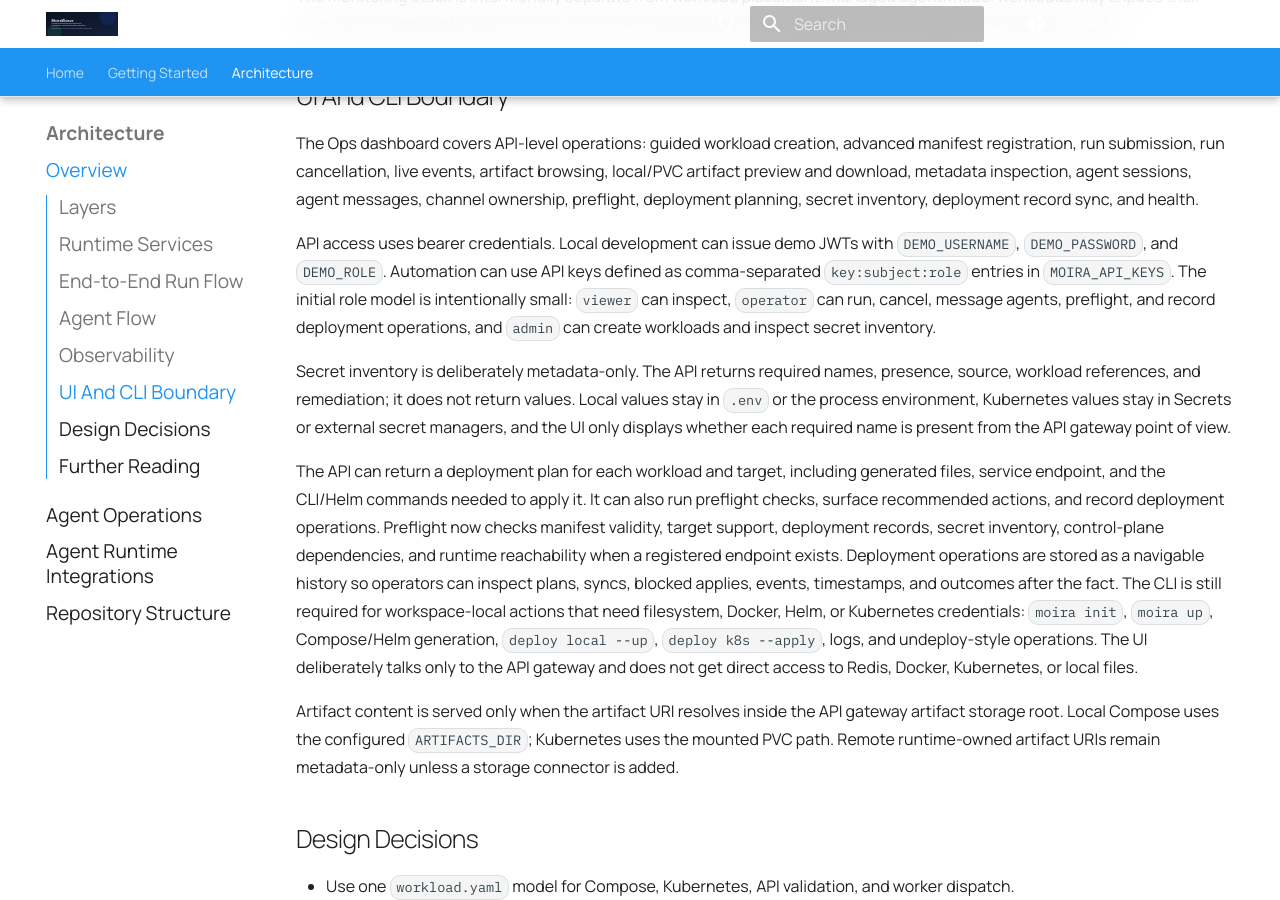
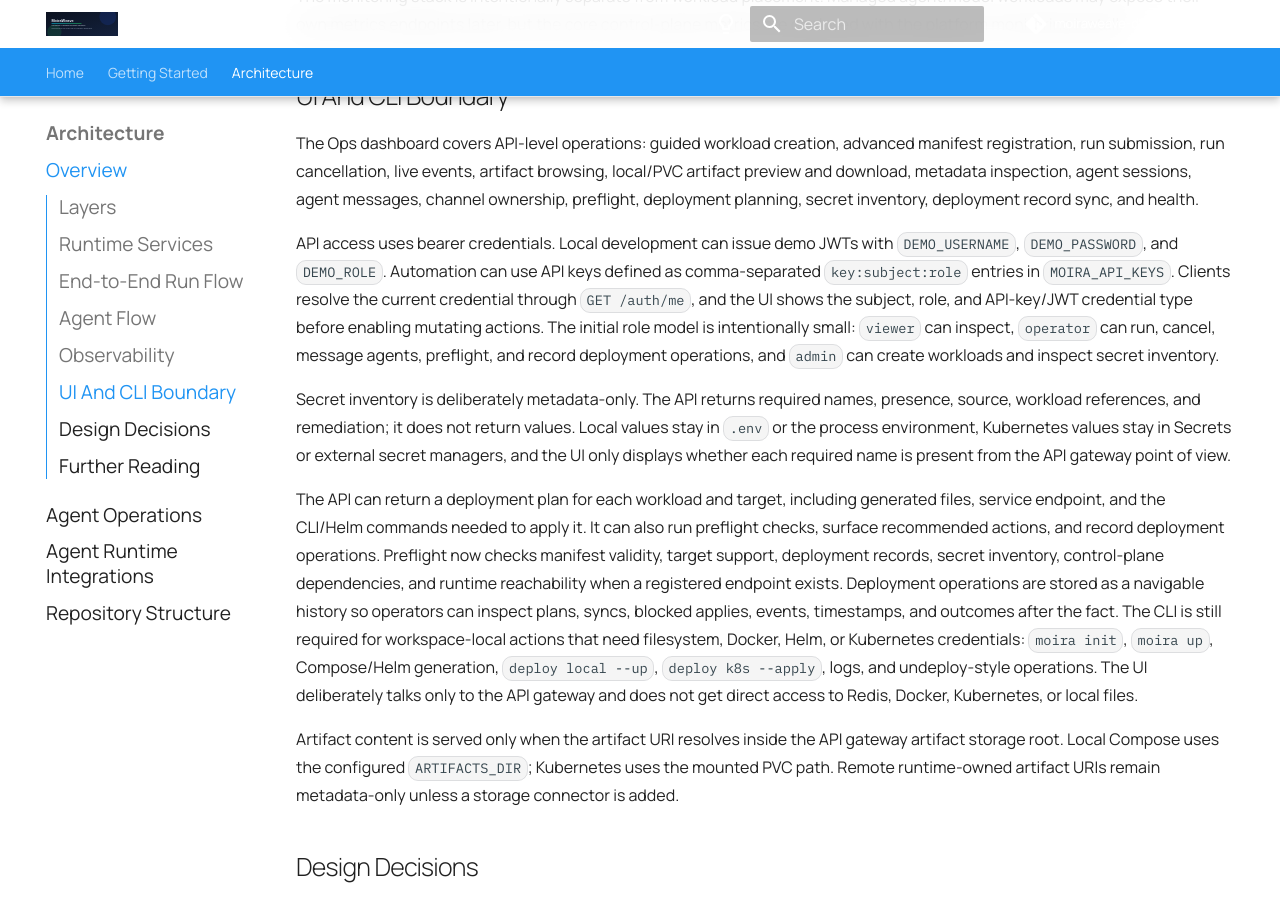
Before and after one commit to moiraweave-labs/moiraweave-docs, an MkDocs documentation site: the page built from docs/architecture.md, in a window 1280 px wide and 900 px high, scrolled down 1923 px. Built offline with MkDocs 1.6.1 and Material for MkDocs 9.7.7, drawn with Linux system fonts in a browser that asks for light colours; comment, search, counter and statistics services are not loaded.

Commit message:
docs: describe auth profile

```diff
--- a/docs/architecture.md
+++ b/docs/architecture.md
@@ -77,10 +77,12 @@ deployment planning, secret inventory, deployment record sync, and health.
 
 API access uses bearer credentials. Local development can issue demo JWTs with
 `DEMO_USERNAME`, `DEMO_PASSWORD`, and `DEMO_ROLE`. Automation can use API keys
-defined as comma-separated `key:subject:role` entries in `MOIRA_API_KEYS`. The
-initial role model is intentionally small: `viewer` can inspect, `operator` can
-run, cancel, message agents, preflight, and record deployment operations, and
-`admin` can create workloads and inspect secret inventory.
+defined as comma-separated `key:subject:role` entries in `MOIRA_API_KEYS`.
+Clients resolve the current credential through `GET /auth/me`, and the UI shows
+the subject, role, and API-key/JWT credential type before enabling mutating
+actions. The initial role model is intentionally small: `viewer` can inspect,
+`operator` can run, cancel, message agents, preflight, and record deployment
+operations, and `admin` can create workloads and inspect secret inventory.
 
 Secret inventory is deliberately metadata-only. The API returns required names,
 presence, source, workload references, and remediation; it does not return
```
Also changed, not shown: docs/quickstart.md (+3 -1 lines).
